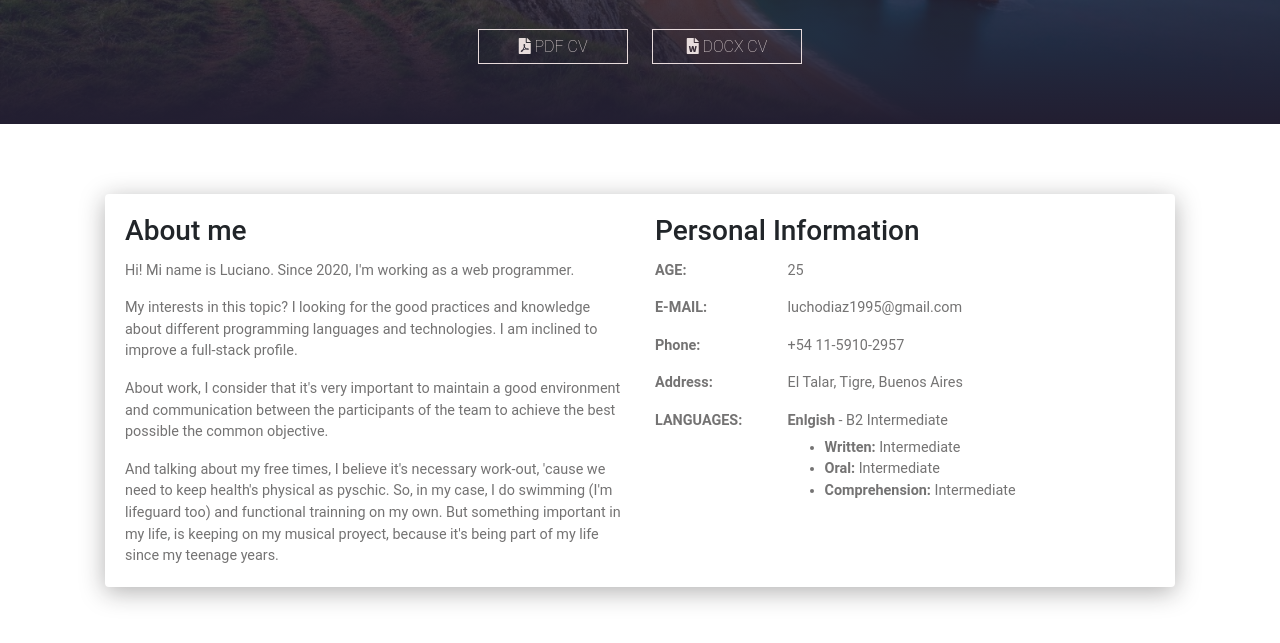
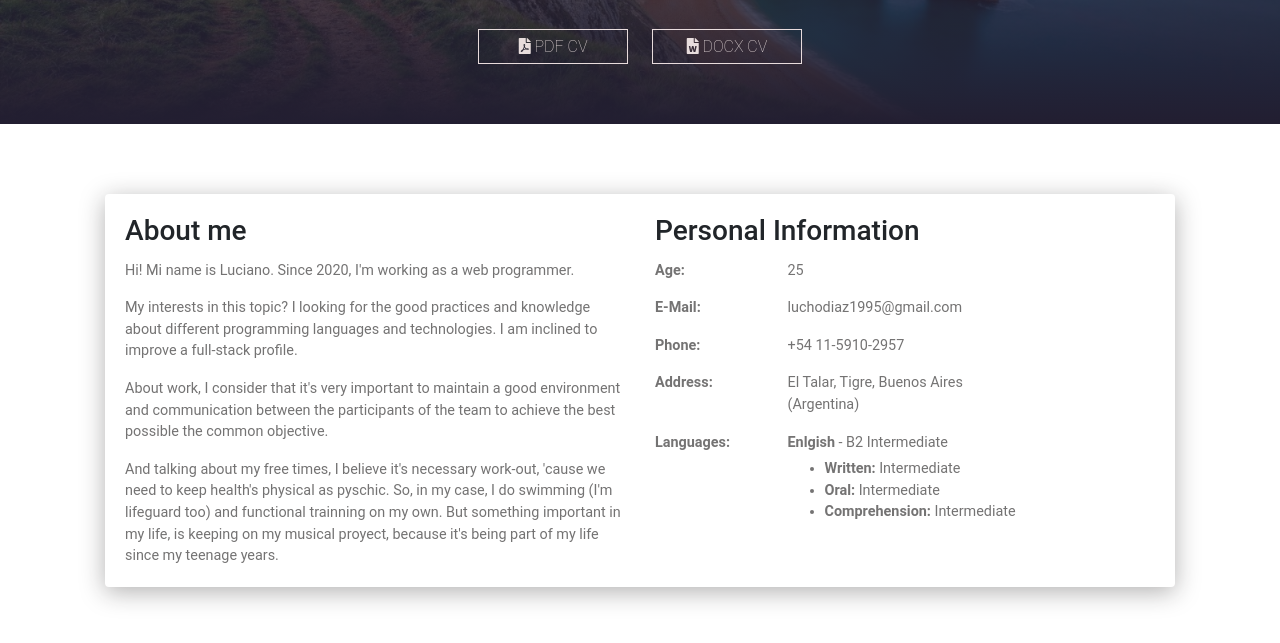
Before and after one commit to DiazLuciano/CV, a plain HTML site: page index.html in a window 1280 px wide. Shown: the part 429-1072 px from the top of the page. Drawn offline with nearby package versions, Linux system fonts and the light colour scheme.

Commit message:
correction

```diff
--- a/index.html
+++ b/index.html
@@ -116,7 +116,7 @@
                             <div class="card-text">
                                 <div class="row space-info">
                                     <div class="col-md-3">
-                                        <b>AGE:</b>
+                                        <b>Age:</b>
                                     </div>
                                     <div class="col-md-6">
                                         <span id="luciano-years-old"></span>
@@ -125,7 +125,7 @@
 
                                 <div class="row space-info">
                                     <div class="col-md-3">
-                                        <b>E-MAIL:</b>
+                                        <b>E-Mail:</b>
                                     </div>
                                     <div class="col-md-6">
                                         luchodiaz1995@gmail.com
@@ -146,13 +146,13 @@
                                         <b>Address:</b>
                                     </div>
                                     <div class="col-md-6">
-                                        El Talar, Tigre, Buenos Aires
+                                        El Talar, Tigre, Buenos Aires (Argentina)
                                     </div>
                                 </div>
 
                                 <div class="row space-info">
                                     <div class="col-md-3">
-                                        <b>LANGUAGES:</b>
+                                        <b>Languages:</b>
                                     </div>
                                     <div class="col-sm-9 space-ul-li">
                                         <span><b>Enlgish</b> - B2 Intermediate</span>
```
Also changed, not shown: 4 other files.
